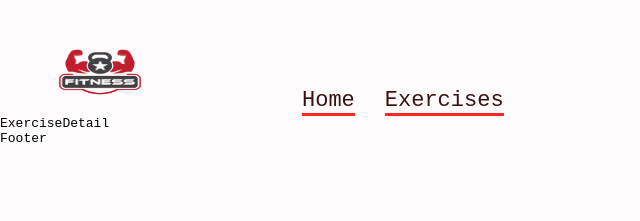
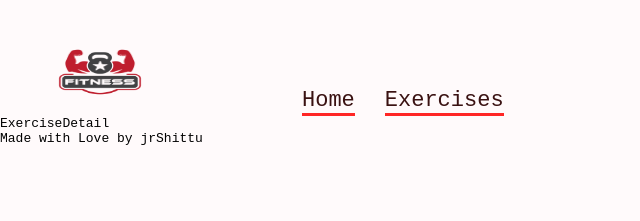
Before and after one commit to jrshittu/gym-app, a React (Create React App) app: page /exercise/1 in a window 1280 px wide. Shown: the top 221 px of the page, without its empty margins (0-640 px from the left). Built offline with nearby package versions, Linux system fonts and the light colour scheme.

Commit message:
Started Footer.js

```diff
--- a/src/components/Footer.js
+++ b/src/components/Footer.js
@@ -3,7 +3,7 @@ import React from 'react';
 const Footer = () => {
   return (
     <div>
-      Footer
+      Made with Love by jrShittu
     </div>
   )
 }
```
